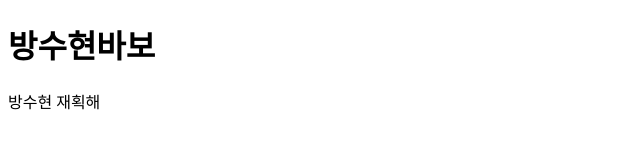
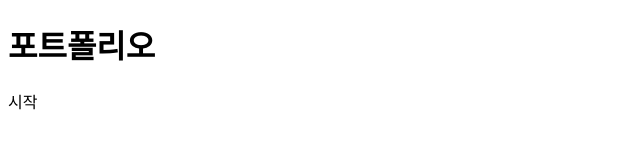
Before and after one commit to seasun93/main, a plain HTML site: page index.html in a window 1280 px wide. Shown: the whole page, without its empty margins (0-640 px from the left). Drawn offline with Linux system fonts and the light colour scheme.

Commit message:
Update index.html

```diff
--- a/index.html
+++ b/index.html
@@ -7,7 +7,7 @@
     <title>Document</title>
 </head>
 <body>
-    <h1>방수현바보</h1>
-    <p>방수현 재획해</p>
+    <h1>포트폴리오</h1>
+    <p>시작</p>
 </body>
 </html>
```
